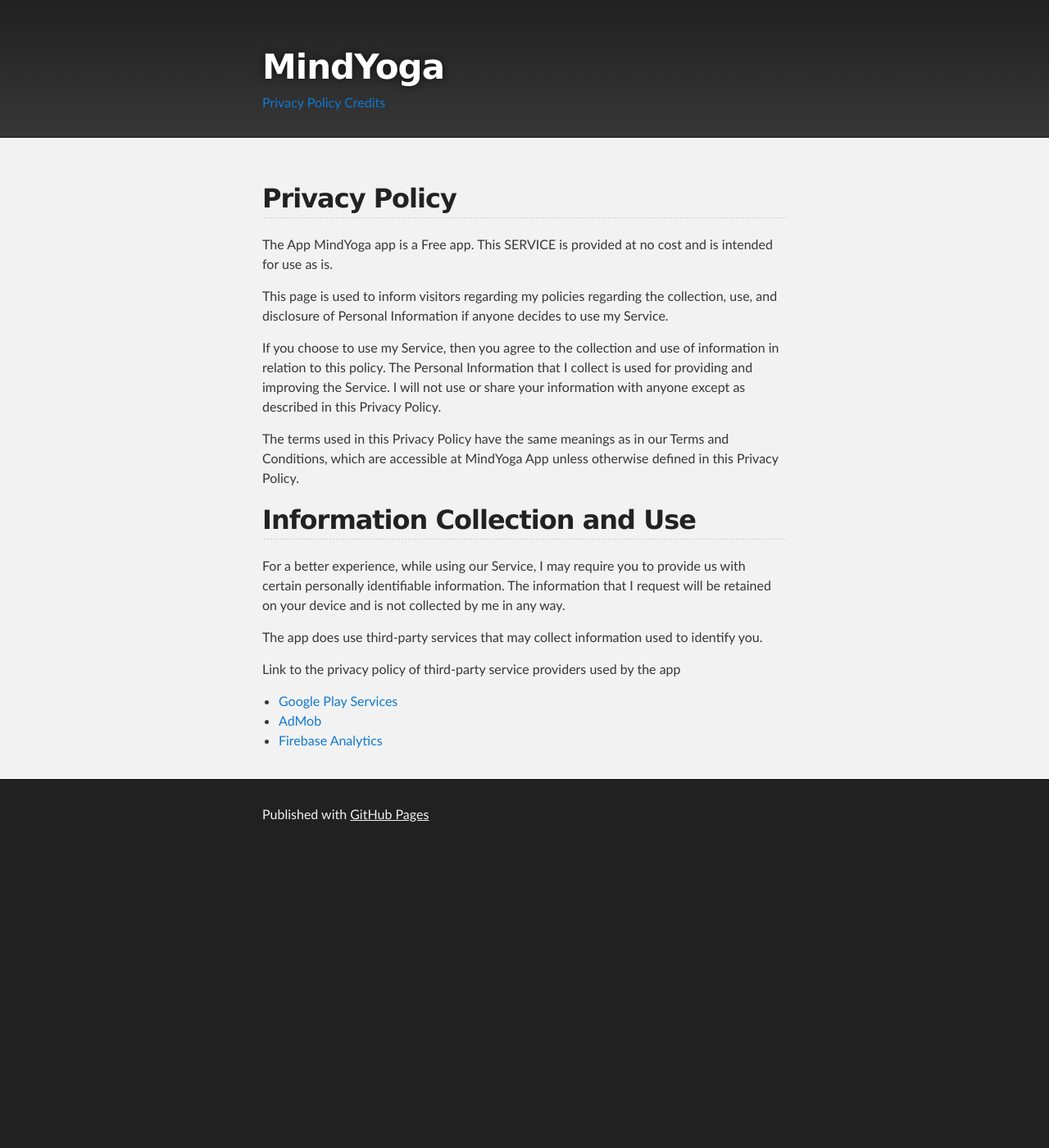
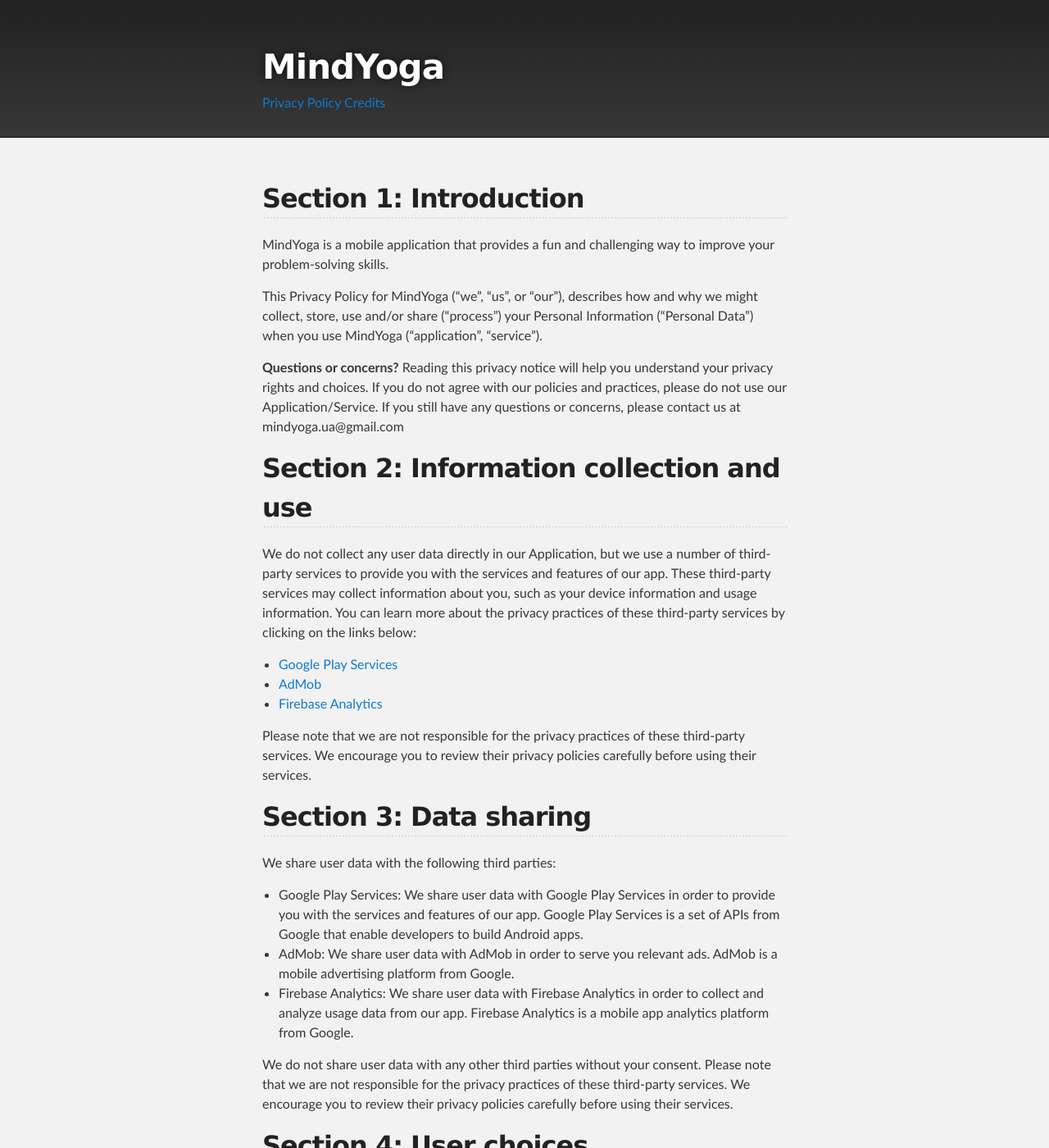
Before and after one commit to mindyogaua/mindyogaua.github.io, a Jekyll site: the page built from privacy-policy.md, in a window 1280 px wide and 1400 px high. Shown: the whole window at 82% size. Built offline with Jekyll 4.4.1, drawn with Linux system fonts in a browser that asks for light colours; our own code applies the rules of GitHub Pages for plain Markdown files; some of the changed text lies outside the part shown.

Commit message:
Working on Privacy Policy

```diff
--- a/privacy-policy.md
+++ b/privacy-policy.md
@@ -1,32 +1,60 @@
----
-#layout: page
-layout: default
-title: "Privacy Policy"
-permalink: /privacy-policy
----
+## Section 1: Introduction
 
+MindYoga is a mobile application that provides a fun and challenging way to improve your problem-solving skills.
 
+This Privacy Policy for MindYoga ("we", "us", or "our"), describes how and why we might collect, store, use
+and/or share ("process") your Personal Information ("Personal Data") when you use MindYoga ("application", "service").
 
-## Privacy Policy
-The App MindYoga app is a Free app. This SERVICE is provided at no cost and is intended for use as is.
+**Questions or concerns?** Reading this privacy notice will help you understand your privacy rights and choices.
+If you do not agree with our policies and practices, please do not use our Application/Service.
+If you still have any questions or concerns, please contact us at mindyoga.ua@gmail.com
 
-This page is used to inform visitors regarding my policies regarding the collection, use, and disclosure of Personal Information if anyone decides to use my Service.
+## Section 2: Information collection and use
 
-If you choose to use my Service, then you agree to the collection and use of information in relation to this policy.
-The Personal Information that I collect is used for providing and improving the Service.
-I will not use or share your information with anyone except as described in this Privacy Policy.
-
-The terms used in this Privacy Policy have the same meanings as in our Terms and Conditions, which are accessible at MindYoga App unless otherwise defined in this Privacy Policy.
-
-## Information Collection and Use
-
-For a better experience, while using our Service, I may require you to provide us with certain personally identifiable information.
-The information that I request will be retained on your device and is not collected by me in any way.
-
-The app does use third-party services that may collect information used to identify you.
-
-Link to the privacy policy of third-party service providers used by the app
+We do not collect any user data directly in our Application,
+but we use a number of third-party services to provide you with the services and features of our app.
+These third-party services may collect information about you, such as your device information and usage information.
+You can learn more about the privacy practices of these third-party services by clicking on the links below:
 
 * [Google Play Services](https://policies.google.com/privacy)
 * [AdMob](https://support.google.com/admob/answer/6128543?hl=en)
 * [Firebase Analytics](https://www.google.com/analytics/terms/)
+
+Please note that we are not responsible for the privacy practices of these third-party services.
+We encourage you to review their privacy policies carefully before using their services.
+
+## Section 3: Data sharing
+
+We share user data with the following third parties:
+
+* Google Play Services: We share user data with Google Play Services in order to provide you with the services and features of our app. Google Play Services is a set of APIs from Google that enable developers to build Android apps.
+* AdMob: We share user data with AdMob in order to serve you relevant ads. AdMob is a mobile advertising platform from Google.
+* Firebase Analytics: We share user data with Firebase Analytics in order to collect and analyze usage data from our app. Firebase Analytics is a mobile app analytics platform from Google.
+
+We do not share user data with any other third parties without your consent.
+Please note that we are not responsible for the privacy practices of these third-party services.
+We encourage you to review their privacy policies carefully before using their services.
+
+## Section 4: User choices
+
+MindYoga provides a way at any time to "Consent" or "Do not consent" to use user's personal data:
+in the Application, a user has to go to the "Settings" screen and click on the "Change Data Privacy" button (in the "Data Privacy" section).
+
+## Section 5: Data security
+
+We value your trust in providing us with your personal data.
+Although currently we do not collect any user data directly in our Application,
+but anyway we have the following security plan:
+* Keep the Application up to date with the latest security patches.
+* Use a secure hosting provider.
+
+Also, we strongly recommend you follow the next common security tips:
+* Use strong passwords and two-factor authentication for all of your accounts. This will help to protect your accounts from unauthorized access.
+* Be careful about what information you share online. Avoid sharing personal information on social media or other public websites.
+* Be aware of phishing scams. Phishing scams are attempts to trick you into revealing personal information or clicking on malicious links. Be suspicious of any unsolicited emails or phone calls that ask for personal information.
+
+## Section 6: Changes to the privacy policy
+
+We may update this privacy policy from time to time.
+If we make any changes, we will post the updated privacy policy on this page.
+We encourage you to review our privacy policy periodically to stay informed about how we are using your personal information.
```
